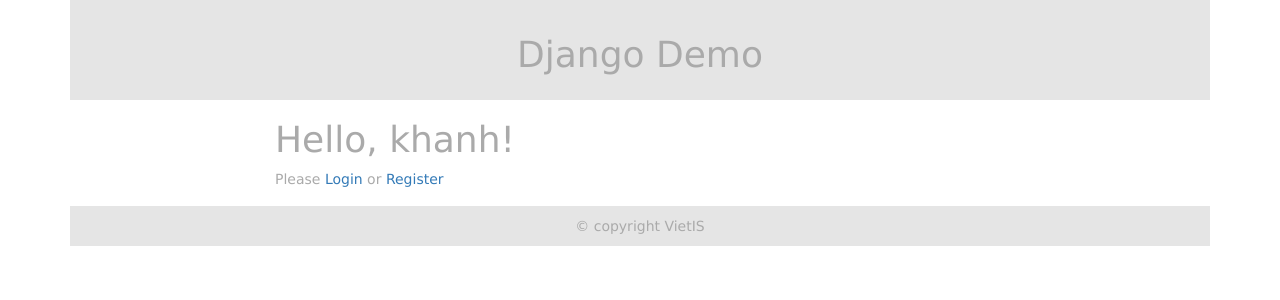
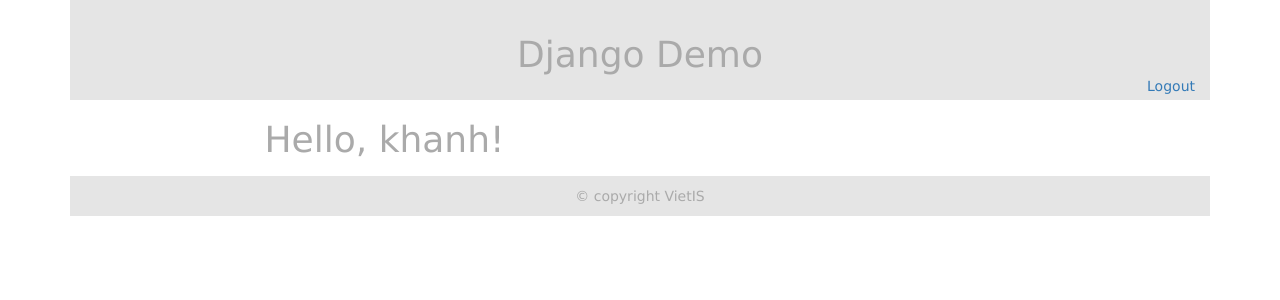
Before and after one commit to NDK1410/demoApp, a Django app: page /welcome/ in a window 1280 px wide. Shown: the top 300 px of the page. Run offline with Django 3.2, Linux system fonts and the light colour scheme; a user stored in the database is signed in; some libraries are stand-ins or nearby versions.

Commit message:
register-login-logout

```diff
--- a/demoApp/settings.py
+++ b/demoApp/settings.py
@@ -113,7 +113,7 @@
     },
 ]
 
-LOGIN_REDIRECT_URL = "welcome"
+LOGIN_REDIRECT_URL = "/posts"
 
 LOGOUT_REDIRECT_URL = "welcome"
 
--- a/posts/templates/base.html
+++ b/posts/templates/base.html
@@ -5,17 +5,52 @@
 	<link rel="stylesheet" href="https://maxcdn.bootstrapcdn.com/bootstrap/3.4.1/css/bootstrap.min.css">
 	<meta name="viewport" content="width=device-width, initial-scale=1.0">
 	<title>{% block title %}Django Demo{% endblock %}</title>
+	<style>
+	    label, input {
+	        display: block;
+	    }
+	    span.helptext {
+	        display: none;
+	    }
+	    body {
+	    	font-family:Verdana;
+	    	color:#aaaaaa;
+	    }
+	    .headerTitle {
+	    	background-color:#e5e5e5;
+	    	padding:15px;text-align:center;
+	    }
+	    .content {
+	    	overflow:auto
+	    }
+	    .footer {
+	    	background-color:#e5e5e5;
+	    	text-align:center;
+	    	padding:10px;
+	    	margin-top:7px;
+	    }
+	    .log {
+	    	float: right;
+	    	position: relative;
+    		bottom: 9px;
+	    }
+</style>
 </head>
 
-<body style="font-family:Verdana;color:#aaaaaa;">
+<body">
 	<div class="container">
 		{% block header %}
-		<div style="background-color:#e5e5e5;padding:15px;text-align:center;">
-		  <h1>Django Demo</h1>
+		<div class="headerTitle">
+		    <h1>Django Demo</h1>
+		    {% if user.is_authenticated %}
+		        <a class="log" href="{% url 'logout' %}">Logout</a>
+		    {% else %}
+		        <p class="log">Please <a href="{% url 'login' %}">Login</a> or <a href="{% url 'register' %}">Register</a></p>
+		    {% endif %}
 		</div>
 		{% endblock %}
 
-		<div style="overflow:auto">
+		<div class="content">
 		  <div class="col-md-2">
 		  </div>
 
@@ -29,7 +64,7 @@
 		</div>
 
 		{% block footer %}
-		<div style="background-color:#e5e5e5;text-align:center;padding:10px;margin-top:7px;">© copyright VietIS</div>
+		<div class="footer">© copyright VietIS</div>
 		{% endblock %}
 	</div>
 </body>
--- a/posts/views.py
+++ b/posts/views.py
@@ -7,7 +7,7 @@
 from .models import Post
 
 def homepage(request):
-    return redirect('http://localhost:8000/welcome')
+    return redirect('/welcome')
 
 class Index(generic.ListView):
     template_name = 'posts/index.html'
--- a/users/templates/users/welcome.html
+++ b/users/templates/users/welcome.html
@@ -2,6 +2,4 @@
 
 {% block content %}
     <h1>Hello, {{ user.username|default:'Guest' }}!</h1>
-
-    <p>Please <a href="{% url 'login' %}">Login</a> or <a href="{% url 'register' %}">Register</a></p>
 {% endblock %}
--- a/users/views.py
+++ b/users/views.py
@@ -17,4 +17,4 @@
         if form.is_valid():
             user = form.save()
             login(request, user)
-            return redirect(reverse("welcome"))
+            return redirect("/posts")
```
Also changed, not shown: db.sqlite3.
